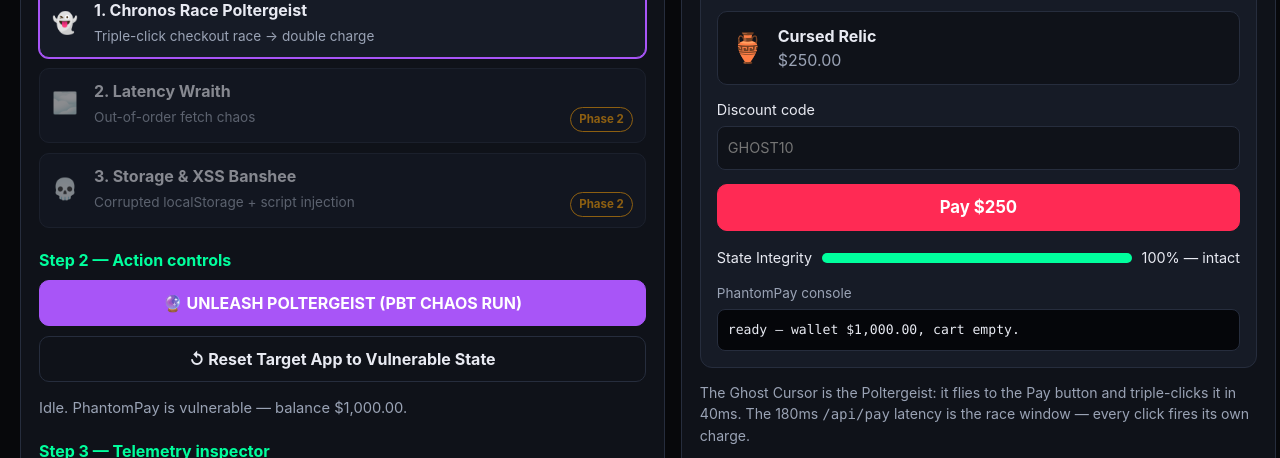
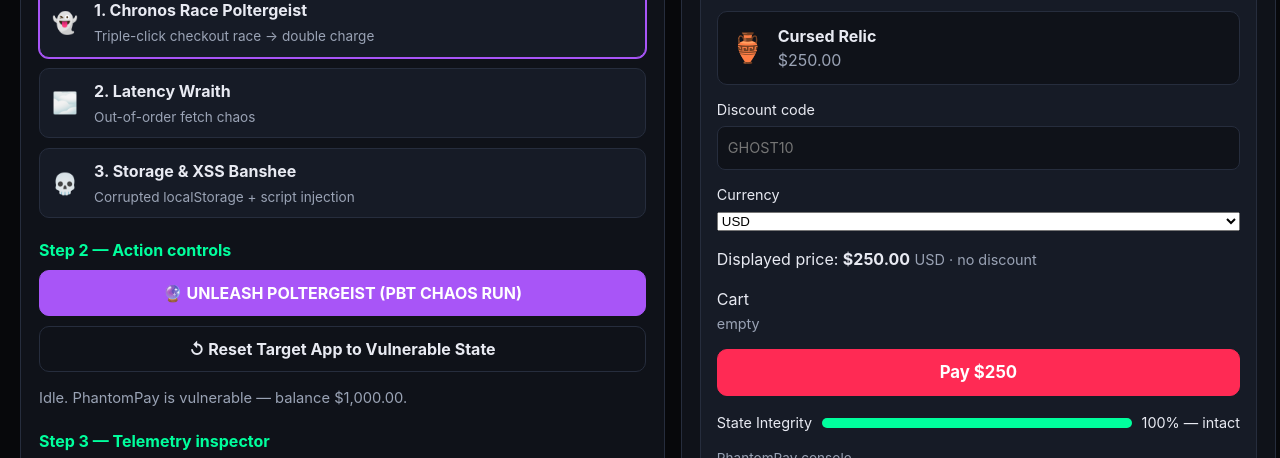
Before and after one commit to fhria5/possessed-ui, a website: page public/index.html in a window 1280 px wide. Shown: the part 282-740 px from the top of the page. Drawn offline with Linux system fonts and the light colour scheme.

Commit message:
Possessed UI Phase 2: 3 scenarios + real CDP capture + MCP + guardrail

```diff
--- a/public/index.html
+++ b/public/index.html
@@ -3,7 +3,7 @@
 <head>
 <meta charset="utf-8">
 <meta name="viewport" content="width=device-width, initial-scale=1">
-<title>Possessed UI Phase 1 — Paranormal Chaos &amp; Self-Healing Agent</title>
+<title>Possessed UI Phase 2 — Paranormal Chaos &amp; Self-Healing Agent</title>
 <link rel="icon" href="favicon.svg" type="image/svg+xml">
 <link rel="stylesheet" href="styles.css">
 </head>
@@ -33,17 +33,15 @@
         <span class="scenario-name">1. Chronos Race Poltergeist</span>
         <span class="scenario-desc">Triple-click checkout race → double charge</span>
       </button>
-      <button type="button" class="scenario" disabled aria-disabled="true" title="Ships in Phase 2">
+      <button type="button" class="scenario" id="scenario-network" data-scenario="NETWORK_3G_CHAOS" aria-pressed="false">
         <span class="scenario-ico" aria-hidden="true">🌫️</span>
         <span class="scenario-name">2. Latency Wraith</span>
         <span class="scenario-desc">Out-of-order fetch chaos</span>
-        <span class="phase-tag">Phase 2</span>
       </button>
-      <button type="button" class="scenario" disabled aria-disabled="true" title="Ships in Phase 2">
+      <button type="button" class="scenario" id="scenario-storage" data-scenario="STORAGE_XSS_SPECTER" aria-pressed="false">
         <span class="scenario-ico" aria-hidden="true">💀</span>
         <span class="scenario-name">3. Storage &amp; XSS Banshee</span>
         <span class="scenario-desc">Corrupted localStorage + script injection</span>
-        <span class="phase-tag">Phase 2</span>
       </button>
     </div>
 
@@ -112,6 +110,18 @@
       <label class="discount-label" for="discount-input">Discount code
         <input id="discount-input" type="text" placeholder="GHOST10" autocomplete="off">
       </label>
+      <label class="discount-label" for="currency-select">Currency
+        <select id="currency-select">
+          <option value="USD" selected>USD</option>
+          <option value="EUR">EUR</option>
+        </select>
+      </label>
+      <p class="price-line">Displayed price: <strong id="displayed-price">$250.00</strong>
+        <span class="muted" id="price-meta">USD · no discount</span></p>
+      <div class="cart-box">
+        <span class="cart-label">Cart</span>
+        <div class="cart-view" id="cart-view" aria-label="Cart contents"><span class="muted">empty</span></div>
+      </div>
       <button type="button" class="btn pay" id="pay-button">Pay $250</button>
       <div class="integrity">
         <span>State Integrity</span>
@@ -124,14 +134,14 @@
       </div>
       <div class="ghost-cursor" id="ghost-cursor" aria-hidden="true">👻</div>
     </div>
-    <p class="arena-note">The Ghost Cursor is the Poltergeist: it flies to the Pay button
+    <p class="arena-note" id="arena-note">The Ghost Cursor is the Poltergeist: it flies to the Pay button
       and triple-clicks it in 40ms. The 180ms <code>/api/pay</code> latency is
       the race window — every click fires its own charge.</p>
   </section>
 </main>
 
 <footer class="foot">
-  <span>Possessed UI Phase 1 · 1 scenario live (Chronos Race Poltergeist) · 2 scenarios in Phase 2</span>
+  <span>Possessed UI Phase 2 · 3 scenarios live (Race, Latency, Storage &amp; XSS)</span>
   <span>Mode B static simulation — not a real CDP browser session · PhantomPay balance is simulated, not real money.</span>
 </footer>
 
```
